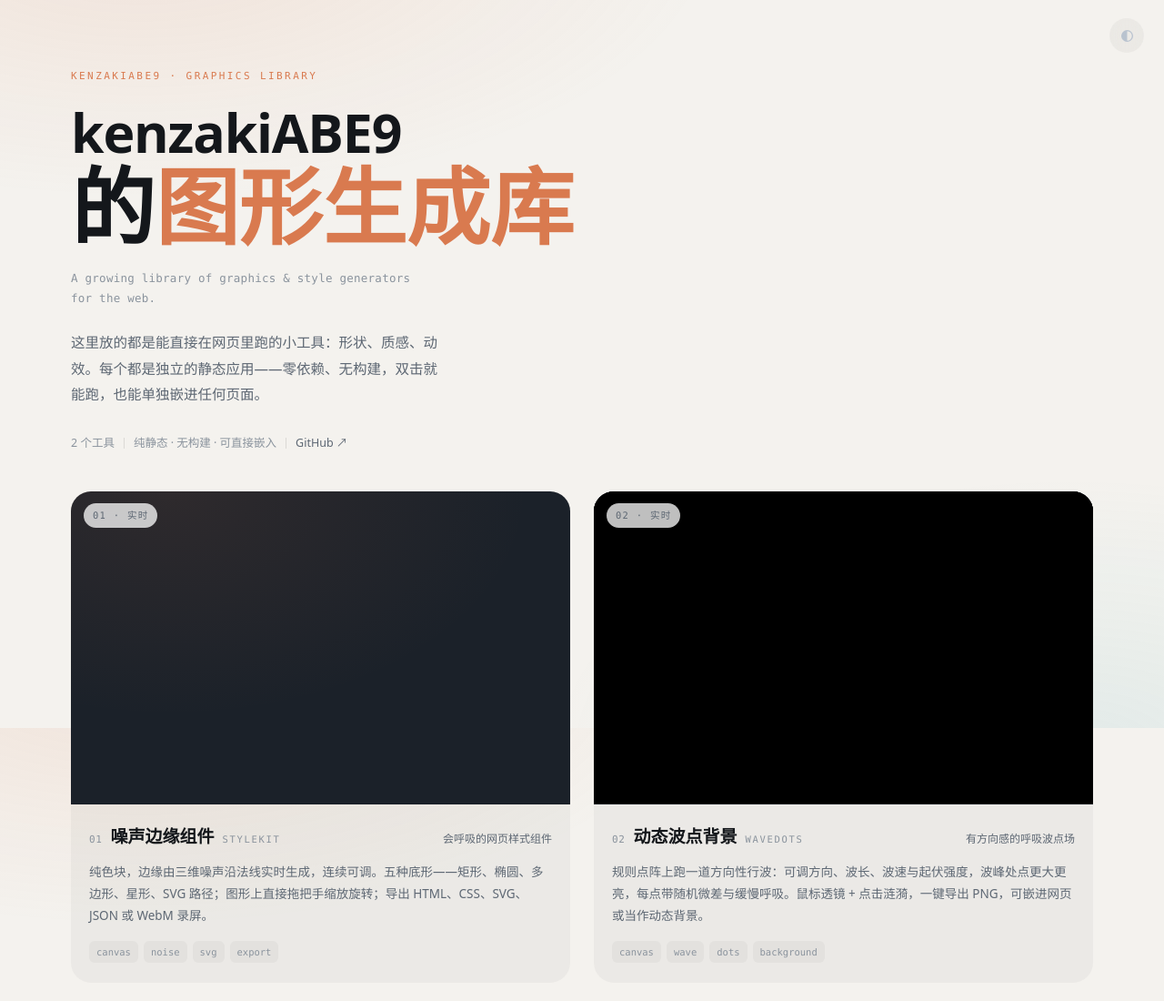
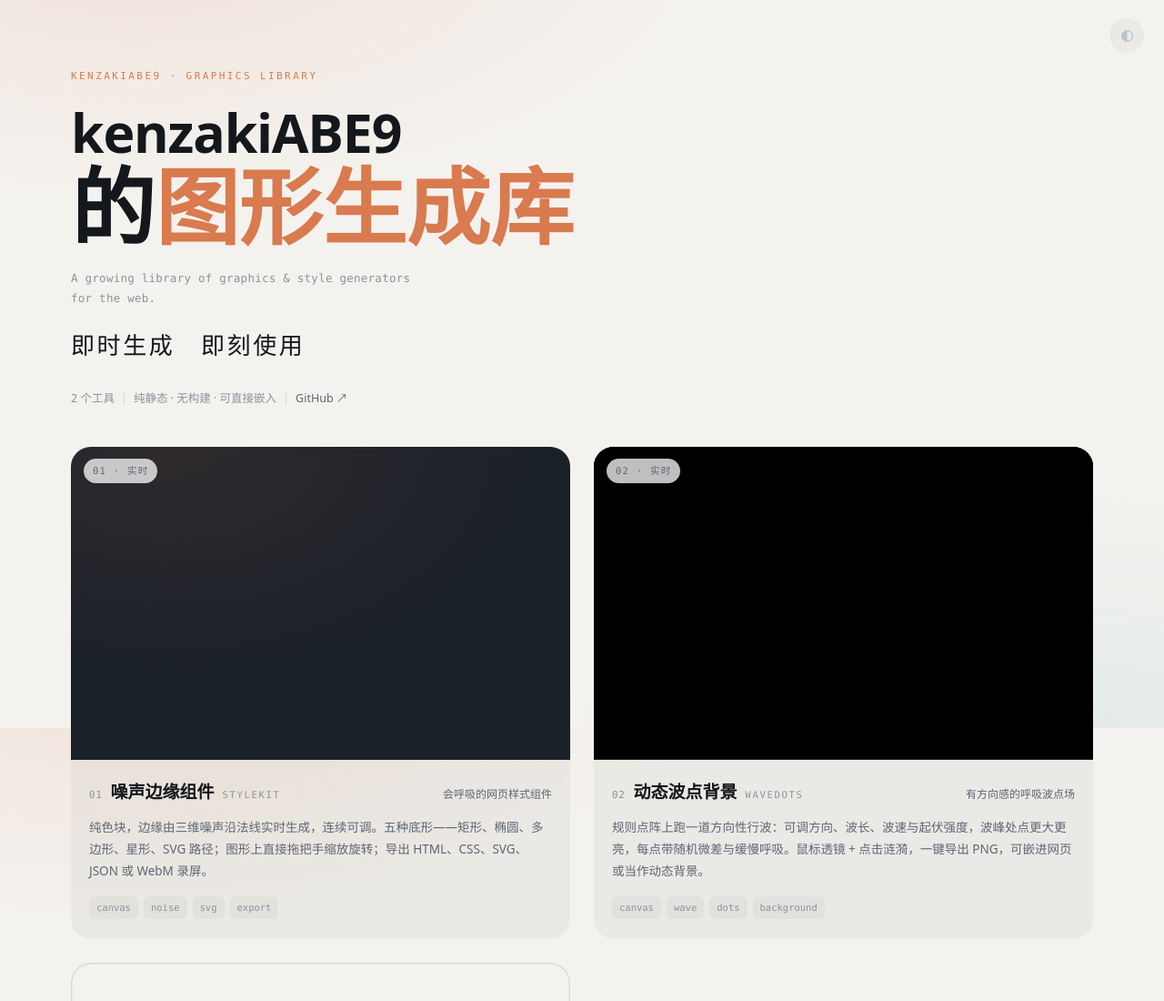
Before and after one commit to ABE9-mix/dynamicstyle-toolkit, a plain HTML site: page index.html in a window 1280 px wide. Shown: the top 1100 px of the page at 91% size. Drawn offline with Linux system fonts and the light colour scheme.

Commit message:
copy(dev): 简介精简为标语「即时生成　即刻使用」
- apps.json intro 由整段说明改为一句「即时生成　即刻使用」
- 短简介自动加 .is-slogan：字号提到 clamp(19–26px)、字距 .1em、主文字色，
  让口号立得住；长简介仍按正文段落排版（<=24 字才当标语）
- catalog.css/js 版本号升到 ?v=5

```diff
--- a/apps.json
+++ b/apps.json
@@ -1,7 +1,7 @@
 {
   "name": "kenzakiABE9 的图形生成库",
   "nameEn": "KENZAKIABE9 · GRAPHICS LIBRARY",
-  "intro": "这里放的都是能直接在网页里跑的小工具：形状、质感、动效。每个都是独立的静态应用——零依赖、无构建，双击就能跑，也能单独嵌进任何页面。",
+  "intro": "即时生成　即刻使用",
   "taglineEn": "A growing library of graphics & style generators for the web.",
   "apps": [
     {
--- a/assets/catalog.css
+++ b/assets/catalog.css
@@ -133,6 +133,17 @@ a { color: inherit; }
   max-width: 26em;               /* 中文按字数控制行宽 ≈ 26 字 */
   font-size: 15.5px; line-height: 1.85;
   color: var(--muted);
+}
+
+/* 短简介当标语：字更大、拉开字距，成为句口号 */
+.lede.is-slogan {
+  font-size: clamp(19px, 2.1vw, 26px);
+  line-height: 1.35;
+  letter-spacing: .1em;
+  color: var(--text);
+  font-weight: 560;
+  max-width: none;
+  margin-bottom: 30px;
 }
 
 .meta {
--- a/assets/catalog.js
+++ b/assets/catalog.js
@@ -123,7 +123,12 @@
       const setText = (id, v) => { const e = $(id); if (e) e.textContent = v; };
 
       if (data.name) setText('foot-zh', data.name);
-      if (data.intro) setText('tagline', data.intro);
+      if (data.intro) {
+        setText('tagline', data.intro);
+        // 短句当标语处理（拉大字号/字距），长句仍是正文段落
+        const t = $('tagline');
+        if (t && data.intro.length <= 24) t.classList.add('is-slogan');
+      }
       if (data.taglineEn) setText('tagline-en', data.taglineEn);
       setText('app-count', apps.length + ' 个工具');
       document.title = (data.name || 'kenzakiABE9 的图形生成库') + ' · 网页图形与样式生成工具集';
--- a/index.html
+++ b/index.html
@@ -6,7 +6,7 @@
 <title>kenzakiABE9 的图形生成库 · 网页图形与样式生成工具集</title>
 <meta name="description" content="kenzakiABE9 的图形生成库：一组能直接在网页里跑的图形与样式生成工具。零依赖、无构建，双击就能跑，也能单独嵌进任何页面。">
 <link rel="icon" href="assets/logo.svg">
-<link rel="stylesheet" href="assets/catalog.css?v=4">
+<link rel="stylesheet" href="assets/catalog.css?v=5">
 </head>
 <body>
 
@@ -48,6 +48,6 @@
   <span class="foot-en">BY KENZAKIABE9</span>
 </footer>
 
-<script src="assets/catalog.js?v=4"></script>
+<script src="assets/catalog.js?v=5"></script>
 </body>
 </html>
```
